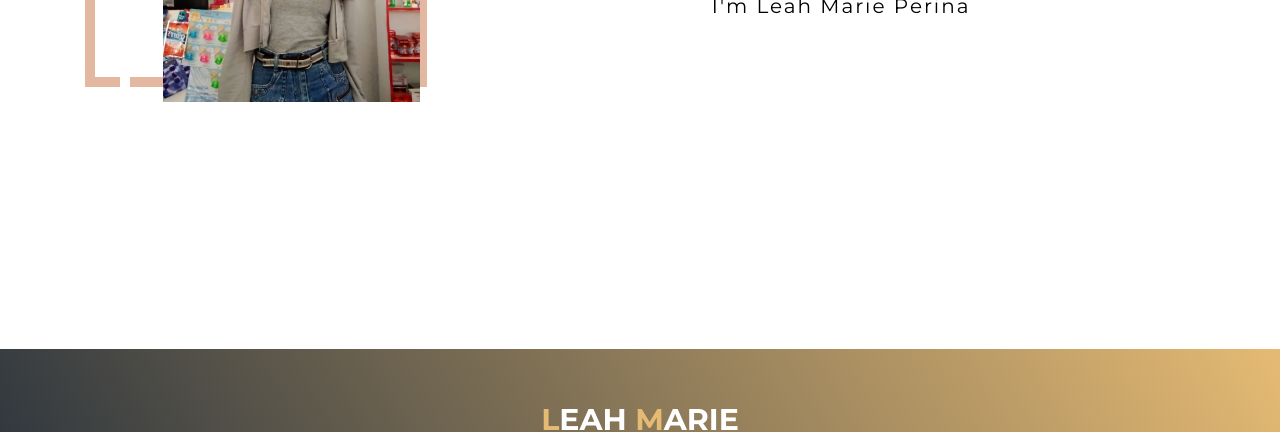
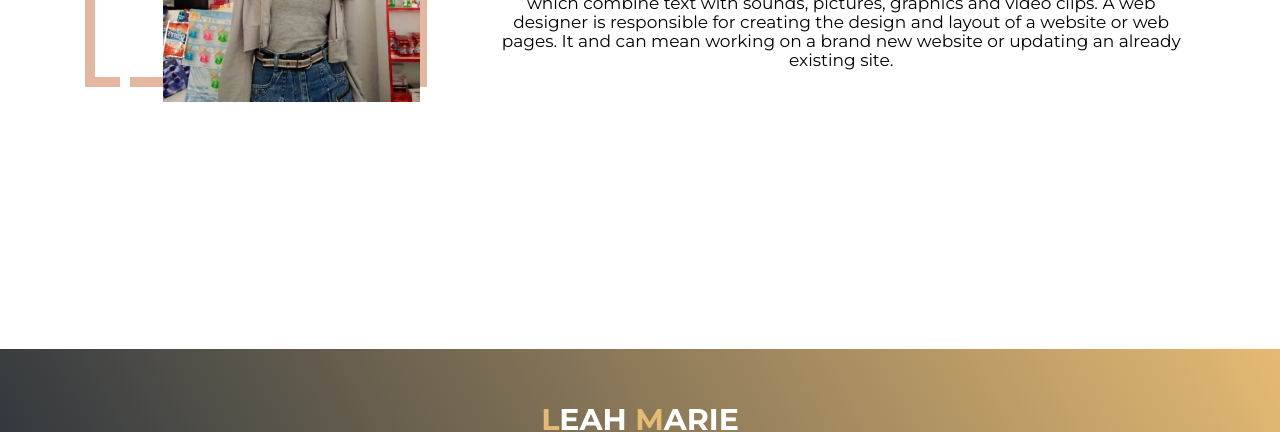
Before and after one commit to nikazukii02/leahspersonalwebsite.com, a plain HTML site: page about.html in a window 1280 px wide. Shown: the part 451-883 px from the top of the page. Drawn offline with Linux system fonts and the light colour scheme.

Commit message:
Update about.html

```diff
--- a/about.html
+++ b/about.html
@@ -37,7 +37,7 @@
             <div class="col-right">
                 <h1 class="section-title"> About<span>Me</span></h1>
                 <h2>I'm Leah Marie Perina</h2>
-                <p></p>
+                <p>Web designers plan, create and code internet sites and web pages, many of which combine text with sounds, pictures, graphics and video clips. A web designer is responsible for creating the design and layout of a website or web pages. It and can mean working on a brand new website or updating an already existing site.</p>
             </div>
         </div>
     </section>
```
